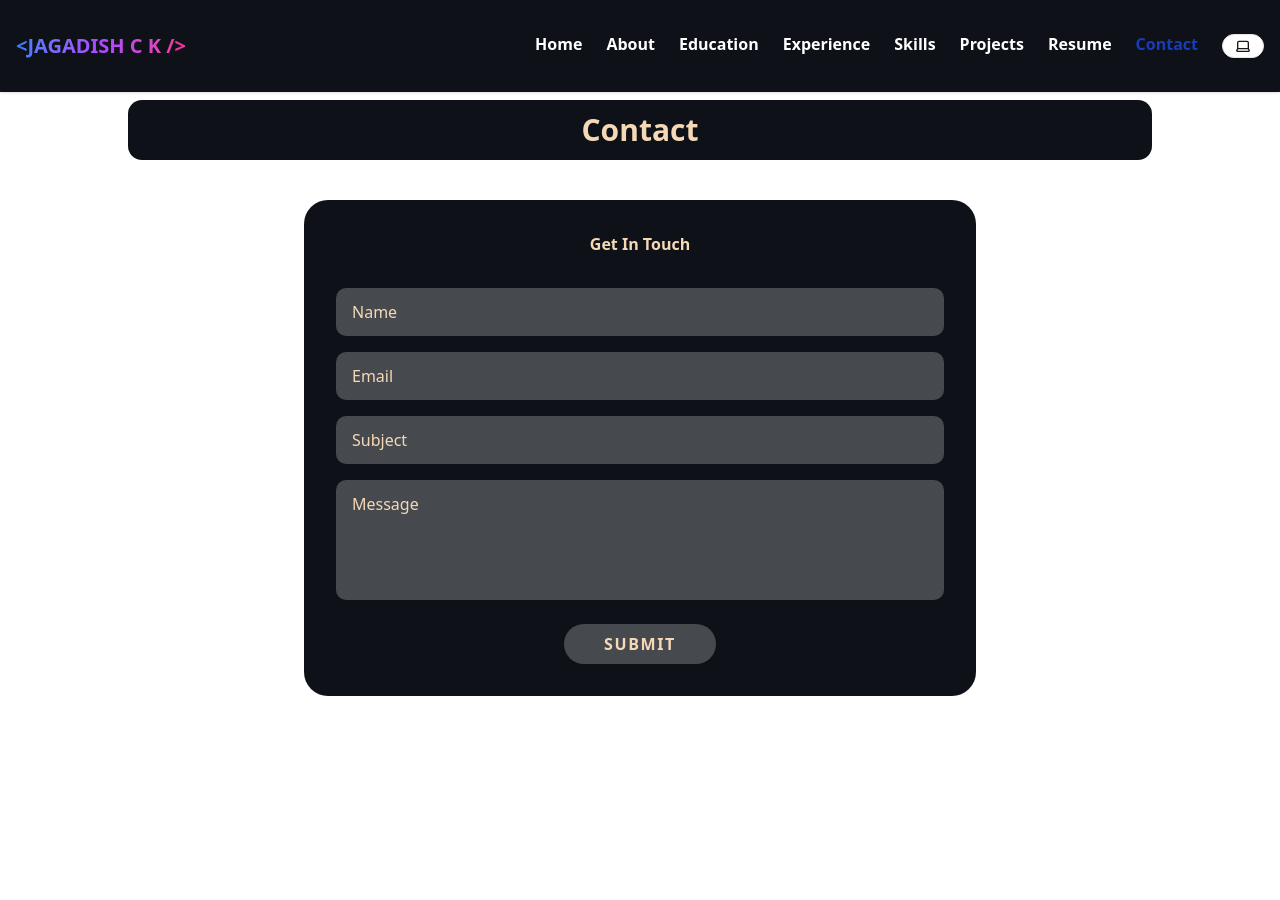
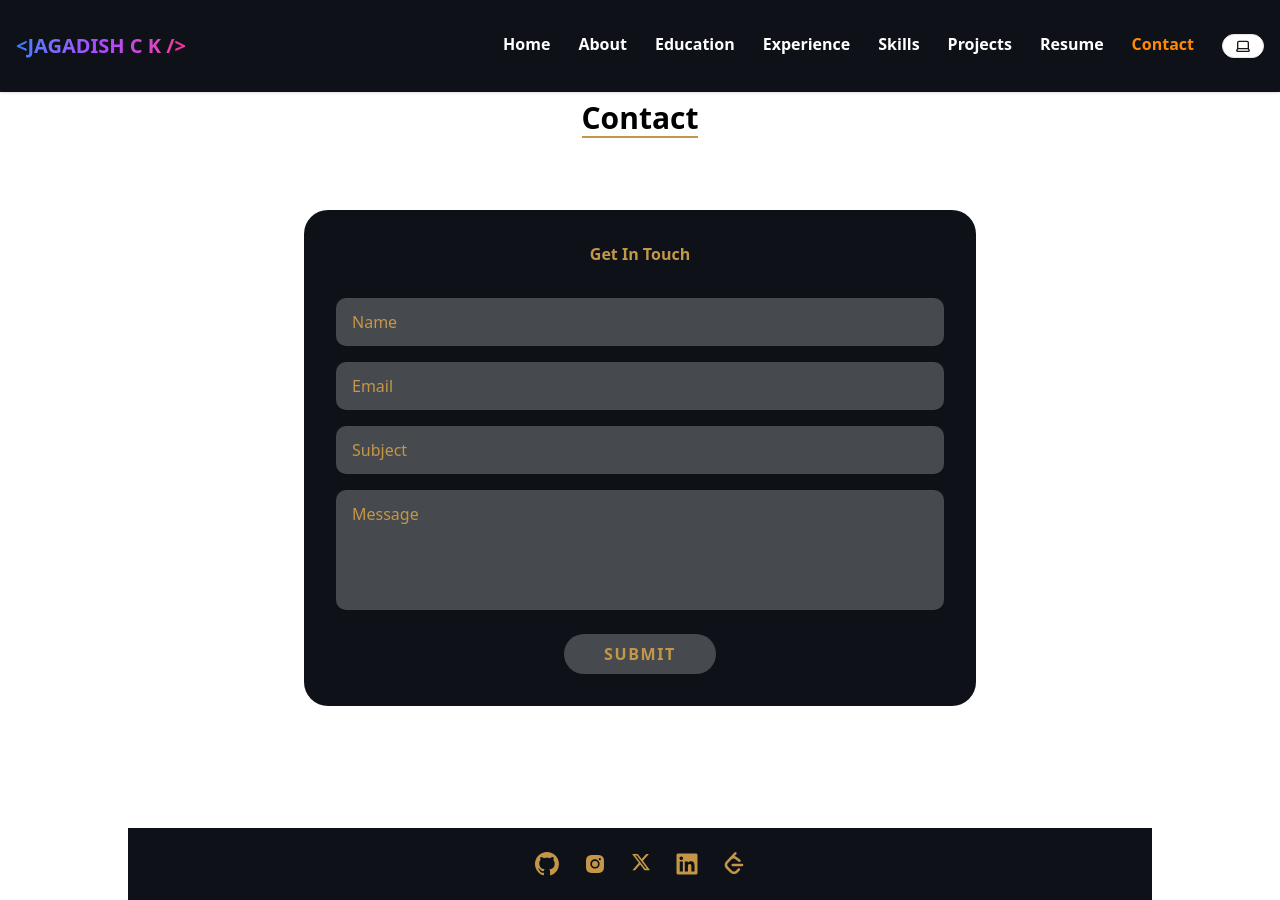
Before and after one commit to jagadish018/jagadish-ck, a Next.js app: page /block/contact-block in a window 1280 px wide. Built offline with nearby package versions, Linux system fonts and the light colour scheme.

Commit message:
Enhance UI components; update text colors for better visibility and consistency across AboutBlock, ContactBlock, ExperienceCard, HeroBlock, TypingText, ModeToggle, and NavigationBar

```diff
--- a/app/block/contact-block/ContactBlock.tsx
+++ b/app/block/contact-block/ContactBlock.tsx
@@ -1,51 +1,103 @@
 // components/ContactBlock.tsx
 import React from "react";
 
+import { VscGithubInverted } from "react-icons/vsc";
+import { BiLogoInstagramAlt } from "react-icons/bi";
+import { FaXTwitter, FaLinkedin } from "react-icons/fa6";
+import { SiLeetcode } from "react-icons/si";
+
+
 const ContactBlock = () => {
+  const socialLinks = [
+    {
+      title: "GitHub",
+      tag: <VscGithubInverted size={24} />,
+      url: "https://github.com/jagadish018",
+    },
+    {
+      title: "Instagram",
+      tag: <BiLogoInstagramAlt size={24} />,
+      url: "https://instagram.com/yourusername",
+    },
+    {
+      title: "X/Twitter",
+      tag: <FaXTwitter size={20} />,
+      url: "https://x.com/JagadishCK4056",
+    },
+    {
+      title: "LinkedIn",
+      tag: <FaLinkedin size={24} />,
+      url: "https://www.linkedin.com/in/jagadish-c-k-93b729187/",
+    },
+    {
+      title: "Leetcode",
+      tag: <SiLeetcode size={22} />,
+      url: "https://leetcode.com/u/jagadishck018/",
+    },
+  ];
+
   return (
-    <div className="dark:bg-[#0A0A0A]  min-h-screen flex flex-col font-inter mt-2">
-      <header className="bg-[#0E1117] rounded-xl px-6 py-3 w-full">
-        <nav className="max-w-5xl mx-auto flex justify-center items-center gap-2">
-          <span className="text-[#f5d9b6] text-3xl font-bold">Contact</span>
-        </nav>
-      </header>
+    <div className="dark:bg-[#0A0A0A] min-h-screen flex flex-col font-inter mt-2">
+      <div className="mb-8 text-center">
+        <h2 className="text-2xl md:text-3xl font-semibold border-b-2 border-[#c49647] inline-block">
+          Contact
+        </h2>
+      </div>
 
       <main className="flex-grow flex justify-center items-start pt-10 px-4">
         <form
           className="bg-[#0E1117] rounded-3xl max-w-2xl w-full p-8 flex flex-col gap-4"
           aria-label="Contact form"
         >
-          <h2 className="text-[#f5d9b6] font-semibold text-center mb-4">
+          <h2 className="text-[#c49647] font-semibold text-center mb-4">
             Get In Touch
           </h2>
           <input
             type="text"
             placeholder="Name"
-            className="bg-[#464a4f] text-[#f5d9b6] rounded-lg py-3 px-4 placeholder-[#f5d9b6] focus:outline-none"
+            className="bg-[#464a4f] text-[#f5d9b6] rounded-lg py-3 px-4 placeholder-[#c49647] focus:outline-none"
           />
           <input
             type="email"
             placeholder="Email"
-            className="bg-[#464a4f] text-[#f5d9b6] rounded-lg py-3 px-4 placeholder-[#f5d9b6] focus:outline-none"
+            className="bg-[#464a4f] text-[] rounded-lg py-3 px-4 placeholder-[#c49647] focus:outline-none"
           />
           <input
             type="text"
             placeholder="Subject"
-            className="bg-[#464a4f] text-[#f5d9b6] rounded-lg py-3 px-4 placeholder-[#f5d9b6] focus:outline-none"
+            className="bg-[#464a4f] text-[#f5d9b6] rounded-lg py-3 px-4 placeholder-[#c49647] focus:outline-none"
           />
           <textarea
             rows={4}
             placeholder="Message"
-            className="bg-[#464a4f] text-[#f5d9b6] rounded-lg py-3 px-4 placeholder-[#f5d9b6] resize-none focus:outline-none"
+            className="bg-[#464a4f] text-[#f5d9b6] rounded-lg py-3 px-4 placeholder-[#c49647] resize-none focus:outline-none"
           ></textarea>
           <button
             type="submit"
-            className="bg-[#464a4f] text-[#f5d9b6] font-semibold tracking-widest rounded-full py-2 px-10 mx-auto mt-2 hover:bg-[#8a8c8c] transition-colors"
+            className="bg-[#464a4f] text-[#c49647] font-semibold tracking-widest rounded-full py-2 px-10 mx-auto mt-2 hover:bg-[#8a8c8c] transition-colors"
           >
             SUBMIT
           </button>
         </form>
       </main>
+
+      {/* Social Links Section */}
+      <footer className="bg-[#0E1117] py-6 mt-10">
+        <div className="max-w-5xl mx-auto flex justify-center gap-6">
+          {socialLinks.map((link) => (
+            <a
+              key={link.title}
+              href={link.url}
+              target="_blank"
+              rel="noopener noreferrer"
+              className=" text-[#c49647] hover:text-[#8a8c8c] transition-colors"
+            >
+              {link.tag}
+              <span className="sr-only">{link.title}</span>
+            </a>
+          ))}
+        </div>
+      </footer>
     </div>
   );
 };
--- a/app/block/experience-block/ExperienceCard.tsx
+++ b/app/block/experience-block/ExperienceCard.tsx
@@ -62,8 +62,10 @@ const ExperienceCard: React.FC = () => {
               <div className="relative bg-[#0E1117] text-white rounded-md p-8 max-w-xl shadow-[0_2px_0_0_rgba(255,255,255,0.3)] w-full">
                 {/* Increased card size: content card -> p-8, max-w-xl */}
                 <div className="hidden md:block absolute top-1/2 -right-3 -translate-y-1/2 w-0 h-0 border-y-6 border-y-transparent border-l-[12px] border-l-[#2e2b3c]" />
-                <p className="font-semibold mb-1 text-3xl">{exp.role}</p>
-                <p className="font-mono text-sm mb-4">{exp.organization}</p>
+                <p className="font-semibold mb-1 text-3xl text-[#FEF3C6]">
+                  {exp.role}
+                </p>
+                <p className="font-mono text-sm mb-4 text-blue-500">{exp.organization}</p>
                 <ul className="list-disc list-inside space-y-3 text-sm font-normal">
                   {exp.points.map((point, i) => (
                     <li key={i}>{point}</li>
--- a/app/block/hero-block/HeroBlock.tsx
+++ b/app/block/hero-block/HeroBlock.tsx
@@ -58,11 +58,11 @@ const HeroPage = () => {
       <div className="w-full max-w-6xl flex flex-col md:flex-row items-center gap-7 justify-between rounded-xl overflow-hidden shadow-lg p-4">
         {/* Left Section */}
         <div className="flex-1 text-start px-6">
-          <h1 className="text-4xl md:text-6xl font-extrabold text-black dark:text-white leading-tight">
+          <h1 className="text-4xl md:text-6xl font-extrabold text-[#b5955d] leading-tight">
             Jagadish C K
           </h1>
 
-          <p className="mt-6 text-2xl font-bold text-gray-700 dark:text-slate-300 flex gap-2">
+          <p className="mt-6 text-2xl font-bold text-[#b5955d]  flex gap-2">
             I am a <TypingText />
           </p>
 
@@ -75,7 +75,7 @@ const HeroPage = () => {
                 target="_blank"
                 rel="noopener noreferrer"
                 title={social.title}
-                className="text-gray-700 dark:text-white hover:text-blue-600 dark:hover:text-blue-300 transition-all duration-200"
+                className="text-[#b5955d] hover:text-blue-600 dark:hover:text-blue-300 transition-all duration-200"
               >
                 {social.tag}
               </a>
@@ -95,7 +95,7 @@ const HeroPage = () => {
       </div>
 
       {/* Footer */}
-      <div className="absolute bottom-5 w-full text-center text-sm text-gray-600 dark:text-gray-400">
+      <div className="absolute bottom-5 w-full text-center text-sm text-[#b5955d]">
         Made with ❤ and &lt;/&gt; by Jagadish
       </div>
     </div>
--- a/app/block/hero-block/TypingText.tsx
+++ b/app/block/hero-block/TypingText.tsx
@@ -30,7 +30,7 @@ const TypingText = () => {
           }
         }
       },
-      forward ? 120 : 60
+      forward ? 140 : 140
     );
 
     setDisplayText(currentWord.slice(0, charIndex));
@@ -39,7 +39,7 @@ const TypingText = () => {
   }, [charIndex, forward, wordIndex]);
 
   return (
-    <span className="text-cyan-400 font-bold">
+    <span className="text-cyan-500 font-bold">
       {displayText}
       <span className="animate-pulse inline-block w-[1px] h-6 bg-current ml-1" />
     </span>
--- a/components/navigation-bar/ModeToogle.tsx
+++ b/components/navigation-bar/ModeToogle.tsx
@@ -13,7 +13,7 @@ export function ModeToggle() {
 
   // Update index based on the current theme
   React.useEffect(() => {
-    const currentIndex = modes.indexOf(theme || "system");
+    const currentIndex = modes.indexOf(theme || "dark");
     setIndex(currentIndex === -1 ? 2 : currentIndex);
   }, [theme]);
 
--- a/components/navigation-bar/NavigationBar.tsx
+++ b/components/navigation-bar/NavigationBar.tsx
@@ -58,17 +58,17 @@ export default function NavigationBar() {
         </div>
 
         {/* Desktop Menu */}
-        <nav className="hidden md:flex gap-6 items-center font-semibold dark:text-white">
+        <nav className="hidden md:flex gap-7 items-center font-semibold dark:text-white">
           {navItems.map((item) => (
             <Link
               key={item.href}
               href={item.href}
               className={`
     relative pb-1
-    ${path === item.href ? "text-blue-800 font-bold" : ""}
-    hover:text-blue-500 transition
+    ${path === item.href ? "text-orange-400 font-bold" : ""}
+    hover:text-orange-400 transition
     before:content-[''] before:absolute before:left-0 before:bottom-0 before:h-[2px]
-    before:w-0 before:bg-blue-500 before:transition-all before:duration-300
+    before:w-0 before:bg-orange-500 before:transition-all before:duration-300
     hover:before:w-full
   `}
             >
```
Also changed, not shown: app/block/about-block/AboutBlock.tsx (+12 -11 lines).
